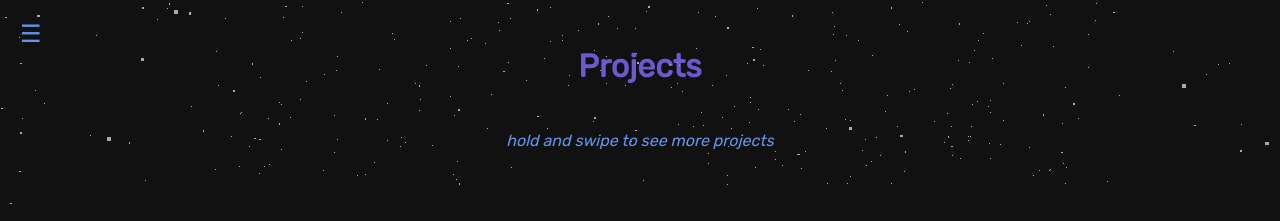
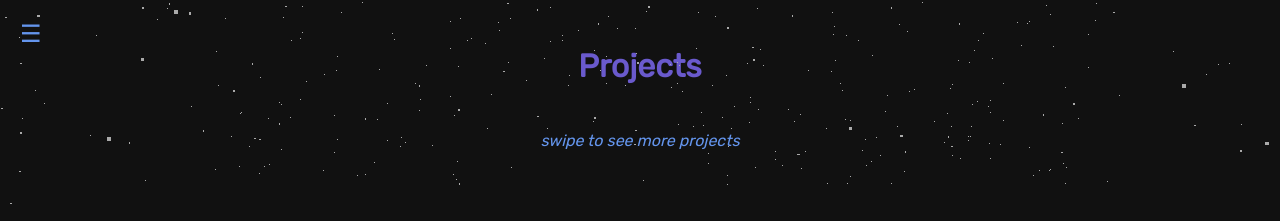
Before and after one commit to devzano/RubensPortfolio, a React (Create React App) app: page /projects in a window 1280 px wide. Shown: the top 221 px of the page. Built offline with nearby package versions, Linux system fonts and the light colour scheme.

Commit message:
Update Projects.js

```diff
--- a/src/Projects/Projects.js
+++ b/src/Projects/Projects.js
@@ -45,7 +45,7 @@ const Projects = () => {
       <h2 className="section-title">Projects</h2>
       <div className="centered-content">
       <div className="slider">
-        <p className="swipe-prompt">hold and swipe to see more projects</p>
+        <p className="swipe-prompt">swipe to see more projects</p>
         <div className="project">
         <div className="slide-container" style={{transform: slideTransform}}>
           {slides.map((slide, index) => (
```
